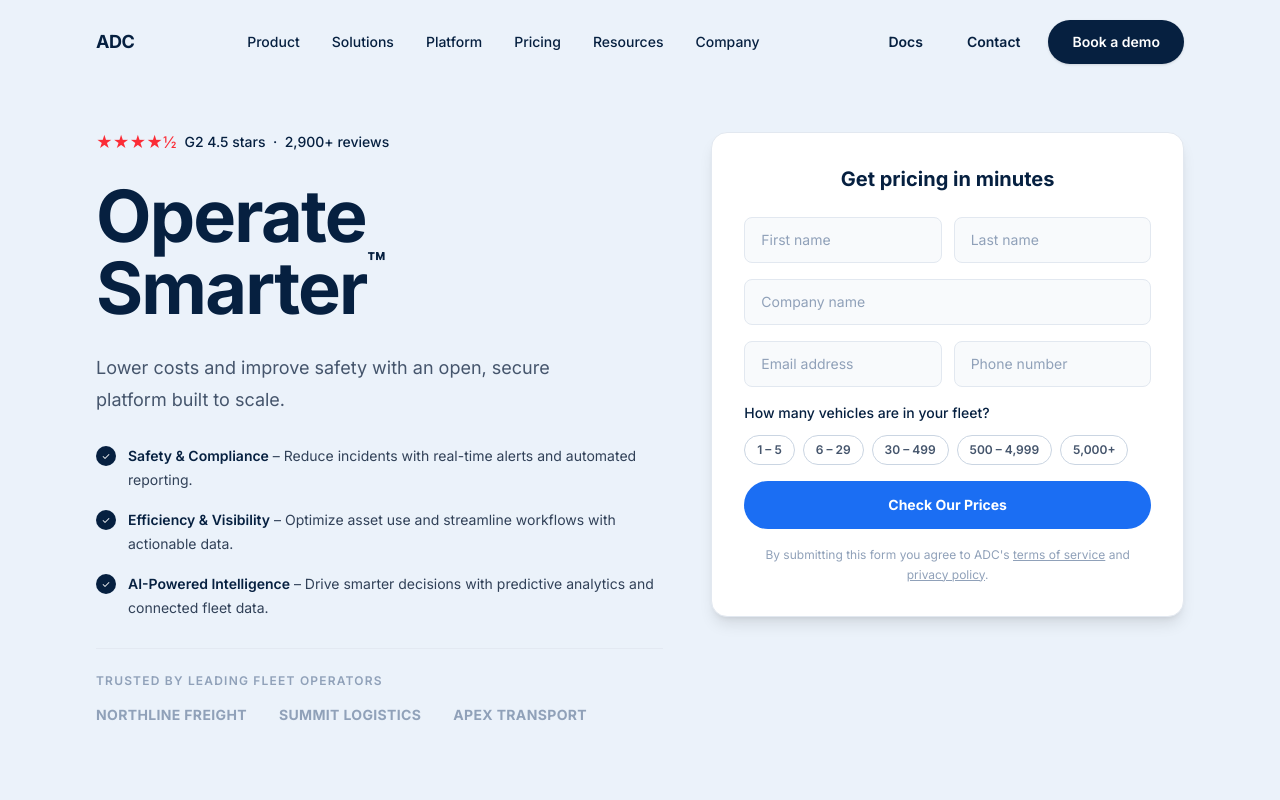
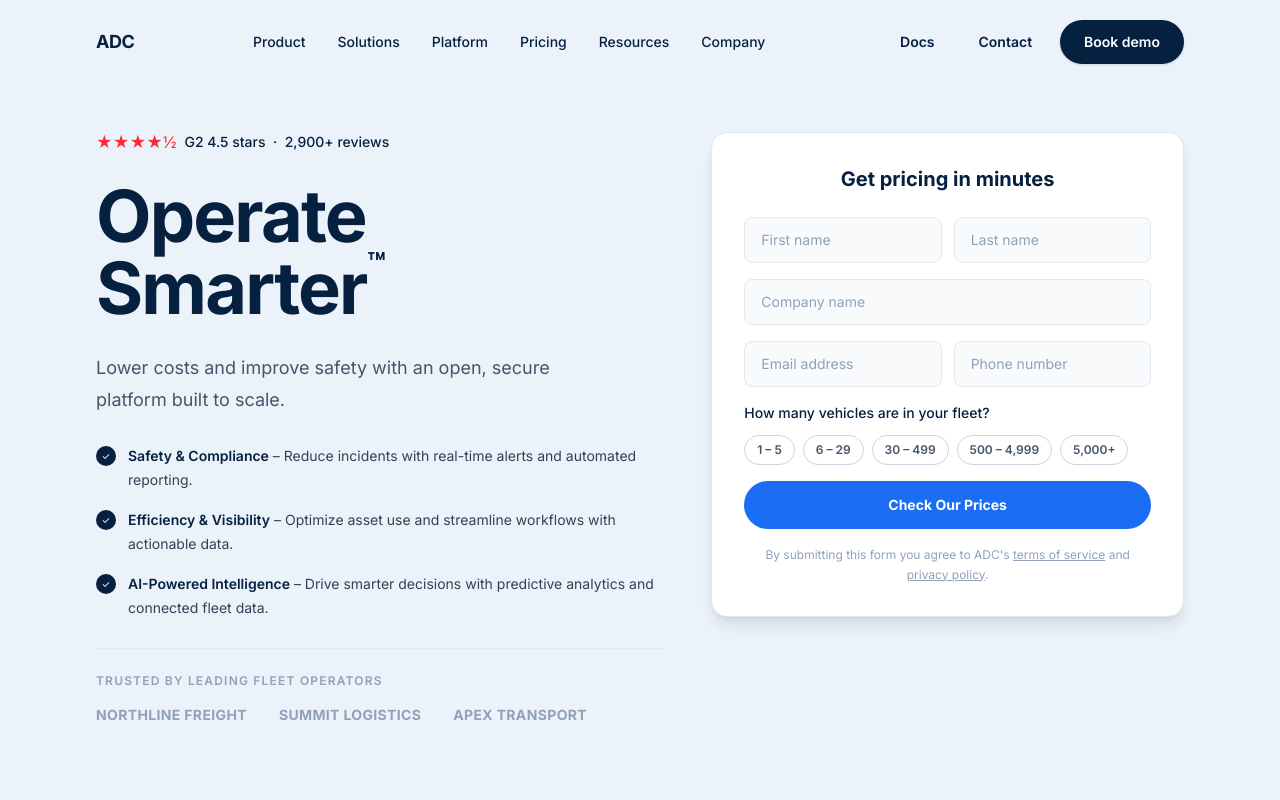
Before and after one commit to abell35213/adc-mvp, a Next.js app in the folder frontend/: page / in a window 1280 px wide. Shown: the top 800 px of the page. Built offline with nearby package versions, Linux system fonts and the light colour scheme.

Commit message:
Resolve Hero nav conflicts for utility CTA layout

```diff
--- a/frontend/components/marketing/Hero.tsx
+++ b/frontend/components/marketing/Hero.tsx
@@ -51,14 +51,16 @@ export function Hero() {
           </ul>
 
           <div className="flex items-center gap-3">
+            <div className="hidden items-center gap-3 lg:flex">
             <Link href="/resources/docs" className={marketingTokens.buttonVariants.ghost}>
               Docs
             </Link>
             <Link href="/company/contact" className={marketingTokens.buttonVariants.ghost}>
               Contact
             </Link>
+            </div>
             <Link href="/company/contact" className={marketingTokens.buttonVariants.primary}>
-              Book a demo
+              Book demo
             </Link>
           </div>
         </nav>
```
